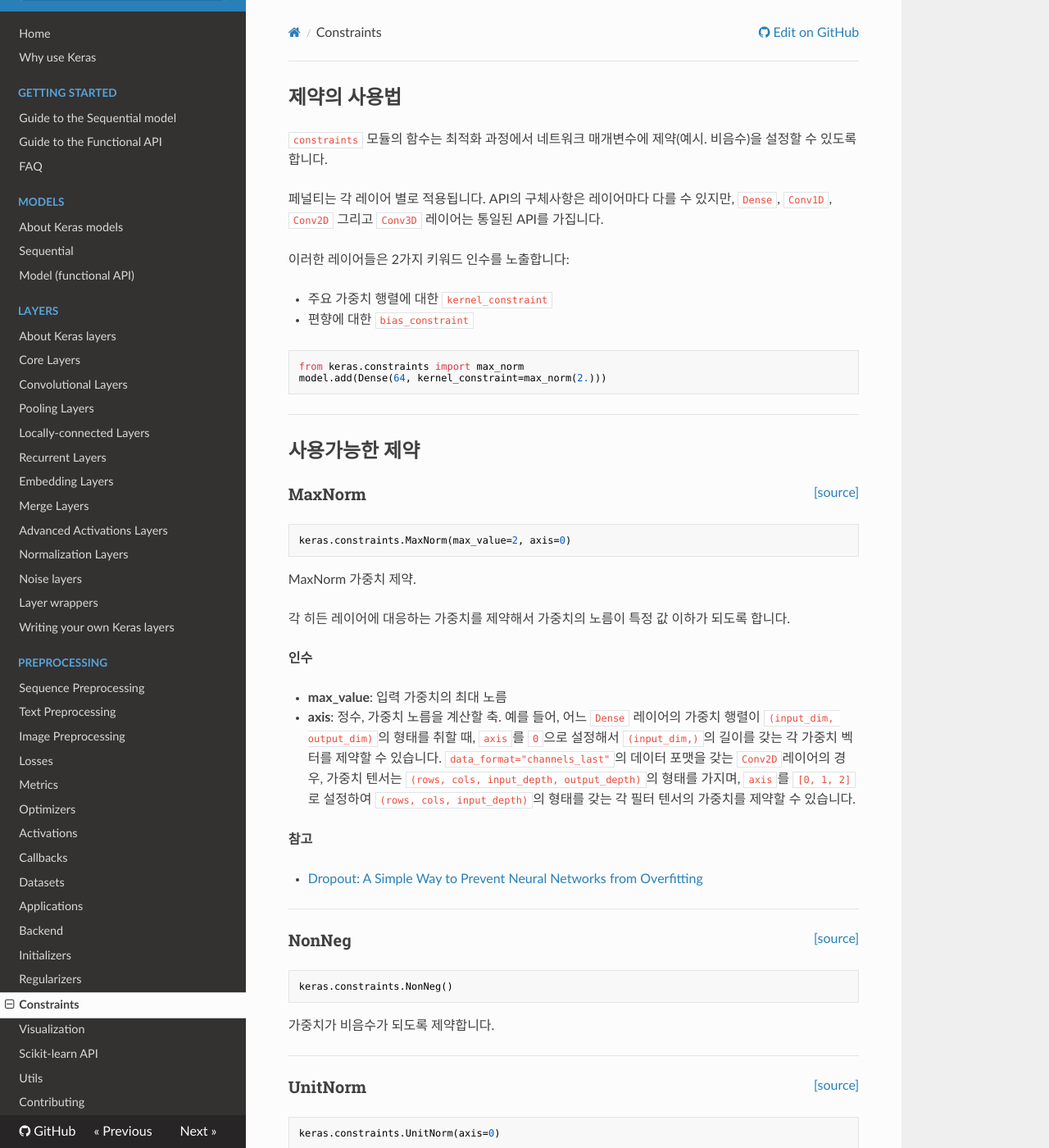
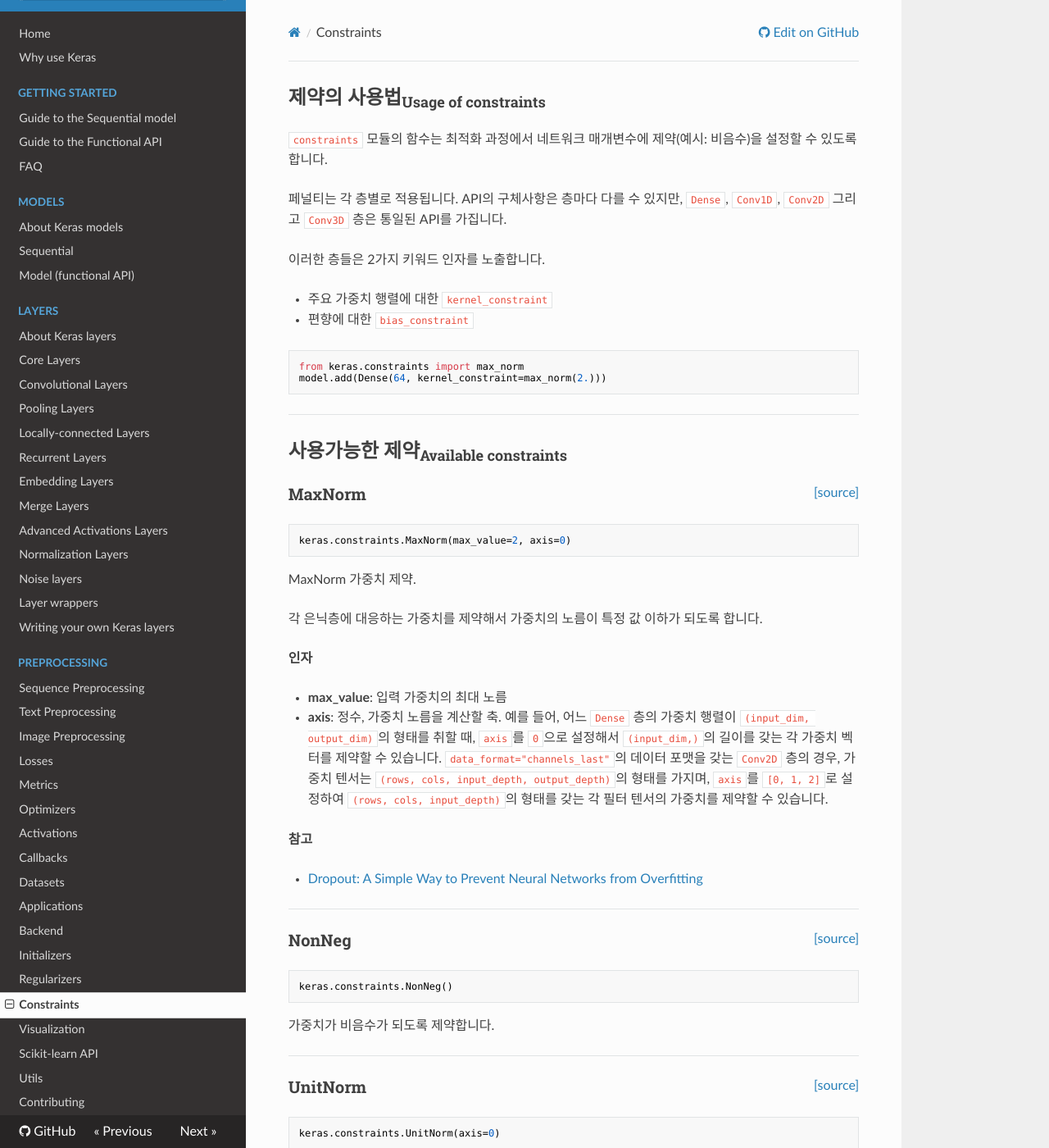
Before and after one commit to keras-team/keras-docs-ko, an MkDocs documentation site: the page built from sources/constraints.md, in a window 1280 px wide and 1400 px high. Shown: the whole window at 82% size. Built offline with MkDocs 1.6.1, drawn with Linux system fonts in a browser that asks for light colours; nearby versions of some CDN libraries; some of the changed text lies outside the part shown.

Commit message:
Update constraints.md

````diff
--- a/sources/constraints.md
+++ b/sources/constraints.md
@@ -1,10 +1,10 @@
-## 제약의 사용법
+## 제약의 사용법<sub>Usage of constraints</sub>
 
-`constraints` 모듈의 함수는 최적화 과정에서 네트워크 매개변수에 제약(예시. 비음수)을 설정할 수 있도록 합니다.
+`constraints` 모듈의 함수는 최적화 과정에서 네트워크 매개변수에 제약(예시: 비음수)을 설정할 수 있도록 합니다.
 
-페널티는 각 레이어 별로 적용됩니다. API의 구체사항은 레이어마다 다를 수 있지만, `Dense`, `Conv1D`, `Conv2D` 그리고 `Conv3D` 레이어는 통일된 API를 가집니다.
+페널티는 각 층별로 적용됩니다. API의 구체사항은 층마다 다를 수 있지만, `Dense`, `Conv1D`, `Conv2D` 그리고 `Conv3D` 층은 통일된 API를 가집니다.
 
-이러한 레이어들은 2가지 키워드 인수를 노출합니다:
+이러한 층들은 2가지 키워드 인자를 노출합니다.
 
 - 주요 가중치 행렬에 대한 `kernel_constraint`
 - 편향에 대한 `bias_constraint`
@@ -17,7 +17,8 @@ model.add(Dense(64, kernel_constraint=max_norm(2.)))
 
 ---
 
-## 사용가능한 제약
+## 사용가능한 제약<sub>Available constraints</sub>
+
 
 <span style="float:right;">[[source]](https://github.com/keras-team/keras/blob/master/keras/constraints.py#L22)</span>
 ### MaxNorm
@@ -28,18 +29,18 @@ keras.constraints.MaxNorm(max_value=2, axis=0)
 
 MaxNorm 가중치 제약.
 
-각 히든 레이어에 대응하는 가중치를 제약해서
+각 은닉층에 대응하는 가중치를 제약해서
 가중치의 노름이 특정 값 이하가 되도록 합니다.
 
-__인수__
+__인자__
 
 - __max_value__: 입력 가중치의 최대 노름
 - __axis__: 정수, 가중치 노름을 계산할 축.
-    예를 들어, 어느 `Dense` 레이어의 가중치 행렬이
+    예를 들어, 어느 `Dense` 층의 가중치 행렬이
     `(input_dim, output_dim)`의 형태를 취할 때,
     `axis`를 `0`으로 설정해서 `(input_dim,)`의 길이를 갖는
     각 가중치 벡터를 제약할 수 있습니다.
-    `data_format="channels_last"`의 데이터 포맷을 갖는 `Conv2D`레이어의 경우,
+    `data_format="channels_last"`의 데이터 포맷을 갖는 `Conv2D` 층의 경우,
     가중치 텐서는
     `(rows, cols, input_depth, output_depth)`의 형태를 가지며,
     `axis`를 `[0, 1, 2]`로 설정하여
@@ -71,16 +72,16 @@ keras.constraints.NonNeg()
 keras.constraints.UnitNorm(axis=0)
 ```
 
-각 히든 레이어 유닛에 대응하는 가중치가 단위 노름을 가지도록 제약합니다.
+각 은닉 유닛에 대응하는 가중치가 단위 노름을 가지도록 제약합니다.
 
-__인수__
+__인자__
 
 - __axis__: 정수,가중치 노름을 계산할 축.
-    예를 들어, 어느 `Dense` 레이어의 가중치 행렬이
+    예를 들어, 어느 `Dense` 층의 가중치 행렬이
     `(input_dim, output_dim)`의 형태를 취할 때,
     `axis`를 `0`으로 설정해서 `(input_dim,)`의 길이를 갖는
     각 가중치 벡터를 제약할 수 있습니다.
-    `data_format="channels_last"`의 데이터 포맷을 갖는 `Conv2D`레이어의 경우,
+    `data_format="channels_last"`의 데이터 포맷을 갖는 `Conv2D` 층의 경우,
     가중치 텐서는
     `(rows, cols, input_depth, output_depth)`의 형태를 가지며,
     `axis`를 `[0, 1, 2]`로 설정하여
@@ -98,10 +99,10 @@ keras.constraints.MinMaxNorm(min_value=0.0, max_value=1.0, rate=1.0, axis=0)
 
 MinMaxNorm 가중치 제약.
 
-각 히든 레이어에 대응하는 가중치를 제약해서
+각 은닉 유닛에 대응하는 가중치를 제약해서
 가중치의 노름이 상한과 하한 사이의 값을 가지도록 합니다.
 
-__인수__
+__인자__
 
 - __min_value__: 입력 가중치의 최소 노름.
 - __max_value__: 입력 가중치의 최대 노름.
@@ -113,11 +114,11 @@ __인수__
     매 단계마다 가중치가 리스케일되어
     원하는 간격 사이의 값에 천천히 가까워지도록 함을 말합니다.
 - __axis__: 정수, 가중치 노름을 계산할 축.
-    예를 들어, 어느 `Dense` 레이어의 가중치 행렬이
+    예를 들어, 어느 `Dense` 층의 가중치 행렬이
     `(input_dim, output_dim)`의 형태를 취할 때,
     `axis`를 `0`으로 설정해서 `(input_dim,)`의 길이를 갖는
     각 가중치 벡터를 제약할 수 있습니다.
-    `data_format="channels_last"`의 데이터 포맷을 갖는 `Conv2D`레이어의 경우,
+    `data_format="channels_last"`의 데이터 포맷을 갖는 `Conv2D` 층의 경우,
     가중치 텐서는
     `(rows, cols, input_depth, output_depth)`의 형태를 가지며,
     `axis`를 `[0, 1, 2]`로 설정하여
````
